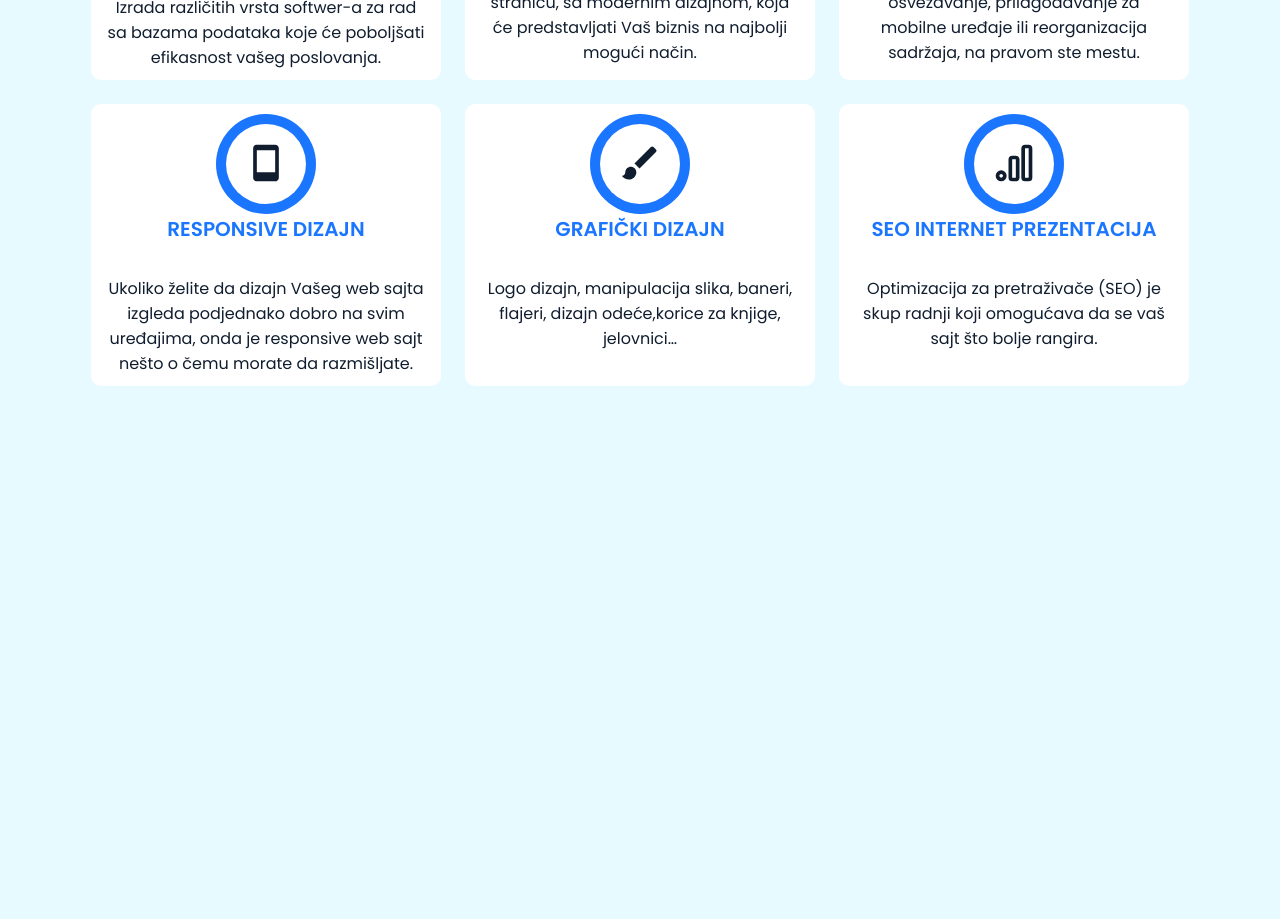
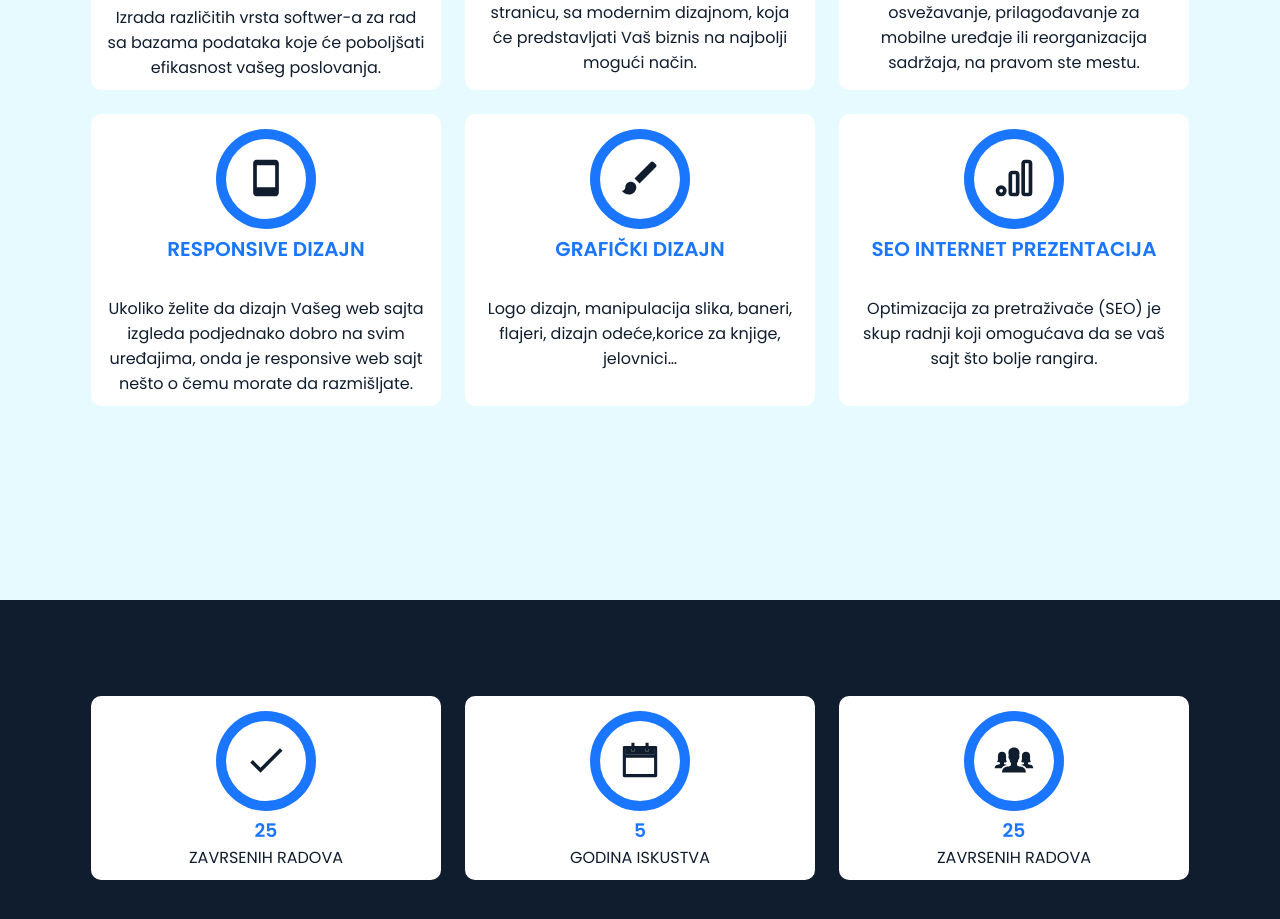
Before and after one commit to darko905/D2, a React (Create React App) app: page / in a window 1280 px wide. Shown: the part 1900-2819 px from the top of the page. Before the commit the page ends 2286 px from the top, so only its background shows below. Built offline with nearby package versions, Linux system fonts and the light colour scheme.

Commit message:
Created counter copmonents

```diff
--- a/src/App.js
+++ b/src/App.js
@@ -1,4 +1,5 @@
 import About from './components/About/About';
+import Counter from './components/Counter/Counter';
 import Header from './components/Header/Header';
 import Home from './components/Home/Home';
 import Service from './components/Service/Service';
@@ -12,6 +13,7 @@ function App() {
       <Home/>
       <About/>
       <Service/>
+      <Counter/>
     </main>
     </>
   );
--- /dev/null
+++ b/src/components/Counter/Counter.js
@@ -0,0 +1,46 @@
+import React from 'react'
+import { MdDone } from "react-icons/md";
+import { AiTwotoneCalendar } from "react-icons/ai";
+import { IoIosPeople } from "react-icons/io";
+const Counter = () => {
+  return (
+    <section className='section counter'>
+
+      <div className="counter__container container grid">
+
+        <div className="counter__content">
+            <div>
+                <span className='ico__circle'>
+                    <MdDone className='service__icons'/>
+                </span>
+
+                <h3 className='counter__title'>25</h3>
+            </div>
+            <p className='counter__descritpion'>ZAVRSENIH RADOVA</p>
+        </div>
+        <div className="counter__content">
+        <div>
+                <span className='ico__circle'>
+                    <AiTwotoneCalendar className='service__icons'/>
+                </span>
+
+                <h3 className='counter__title'>5</h3>
+            </div>
+            <p className='counter__descritpion'>GODINA ISKUSTVA</p>
+        </div>
+        <div className="counter__content">
+        <div>
+                <span className='ico__circle'>
+                    <IoIosPeople className='service__icons'/>
+                </span>
+
+                <h3 className='counter__title'>25</h3>
+            </div>
+            <p className='counter__descritpion'>ZAVRSENIH RADOVA</p>
+        </div>
+      </div>
+    </section>
+  )
+}
+
+export default Counter
--- a/src/styles/App.css
+++ b/src/styles/App.css
@@ -2,7 +2,6 @@
 @import url("https://fonts.googleapis.com/css2?family=Poppins:wght@400;500;600&display=swap");
 /*variables scss*/
 /*Colors*/
-/* --title-color: hsl(var(--hue), var(--sat), 20%); */
 /*Font*/
 /*Font weight*/
 /*Margins*/
@@ -148,7 +147,7 @@
     padding-top: 10rem;
   }
   .home__title {
-    font-size: 2.5rem;
+    font-size: 1.5rem;
   }
 }
 .about__container {
@@ -188,7 +187,7 @@
   }
 }
 .service {
-  height: 90vh;
+  height: 130vh;
 }
 
 .ico__circle {
@@ -197,12 +196,55 @@
   font-size: 2rem;
   border-radius: 50%;
   line-height: 3.75;
-  margin: 10px auto;
+  margin: 15px auto;
   text-align: center;
   box-shadow: 0 0 0 10px hsl(216deg, 100%, 55%);
   display: block;
+  cursor: pointer;
+  color: #1e1e1e;
 }
 
+.ico__circle:hover {
+  background-color: hsl(216deg, 100%, 55%);
+  color: white;
+  box-shadow: 0 0 0 10px hsl(197deg, 100%, 31%);
+  transition: all 500ms ease;
+}
+
+.ico__circle:hover .service__icons {
+  color: white;
+  animation: shake 0.5s;
+}
+
+@keyframes shake {
+  10% {
+    transform: rotate(15deg);
+  }
+  20% {
+    transform: rotate(50deg);
+  }
+  30% {
+    transform: rotate(80deg);
+  }
+  40% {
+    transform: rotate(110deg);
+  }
+  50% {
+    transform: rotate(140deg);
+  }
+  60% {
+    transform: rotate(180deg);
+  }
+  70% {
+    transform: rotate(250deg);
+  }
+  90% {
+    transform: rotate(300deg);
+  }
+  100% {
+    transform: rotate(360deg);
+  }
+}
 .service__container {
   grid-template-columns: repeat(3, 350px);
   justify-content: center;
@@ -243,6 +285,25 @@
     grid-template-columns: 1fr;
   }
 }
+.counter {
+  height: 40vh;
+  background-color: hsl(213deg, 49%, 12%);
+  padding-top: 4rem;
+}
+
+.counter__container {
+  grid-template-columns: repeat(3, 350px);
+  justify-content: center;
+  gap: 3rem;
+}
+
+.counter__content {
+  text-align: center;
+  background-color: #fff;
+  border-radius: 10px;
+  padding: 10px 15px;
+}
+
 /*Base*/
 * {
   margin: 0;
--- a/src/styles/App.scss
+++ b/src/styles/App.scss
@@ -6,6 +6,7 @@
 @import './home';
 @import './about';
 @import './service';
+@import './counter';
 
 
 
--- /dev/null
+++ b/src/styles/_counter.scss
@@ -0,0 +1,21 @@
+
+.counter{
+    height: 40vh;
+    background-color: $title-color-dark;
+    padding-top: 4rem;
+
+}
+.counter__container{
+    grid-template-columns: repeat(3, 350px);
+    justify-content: center;
+    gap: 3rem;
+
+
+}
+
+.counter__content{
+    text-align: center;
+    background-color: $white-color;
+    border-radius: 10px;
+    padding: 10px 15px;
+}
--- a/src/styles/_home.scss
+++ b/src/styles/_home.scss
@@ -40,7 +40,7 @@
         }
 
         &__title{
-            font-size: 2.5rem;
+            font-size: 1.5rem;
         }
     }
 
--- a/src/styles/_service.scss
+++ b/src/styles/_service.scss
@@ -1,10 +1,5 @@
 .service{
-    // background-image: url('../assets/paper.webp');
-    // background-size: cover;
-    // background-repeat: no-repeat;
-    // background-attachment: fixed;
-    // background-size: 100% 100%;
-    height: 90vh;
+    height: 130vh;
 }
 
 .ico__circle {
@@ -13,10 +8,53 @@
     font-size: 2rem;
     border-radius: 50%;
     line-height: 3.75;
-    margin: 10px auto;
+    margin: 15px auto;
     text-align: center;
     box-shadow: 0 0 0 10px $title-color;
     display: block;
+    cursor: pointer;
+    color: #1e1e1e;
+}
+.ico__circle:hover{
+    background-color: $title-color;
+    color: white;
+    box-shadow: 0 0 0 10px $subtitle-color;
+    transition: all 500ms ease;
+}
+.ico__circle:hover .service__icons{
+    color: white;
+    animation: shake 0.5s;
+}
+
+@keyframes shake{
+    10%{
+        transform: rotate(15deg);
+    }
+    20%{
+        transform: rotate(50deg);
+    }
+    30%{
+        transform: rotate(80deg);
+    }
+    40%{
+        transform: rotate(110deg);
+    }
+    50%{
+        transform: rotate(140deg);
+    }
+    60%{
+        transform: rotate(180deg);
+    }
+    70%{
+        transform: rotate(250deg);
+    }
+    90%{
+        transform: rotate(300deg);
+    }
+    100%{
+        transform: rotate(360deg);
+    }
+
 }
 .service__container{
     grid-template-columns: repeat(3, 350px);
@@ -25,6 +63,7 @@
 
 
 }
+
 .service__content{
     text-align: center;
     background-color: $white-color;
@@ -35,7 +74,6 @@
 .service__icons{
     font-size: 4rem;
     padding: 10px;
-    // margin-bottom: $mb-1;
     color: $text-color;
 }
 .service__title{
--- a/src/styles/_variables.scss
+++ b/src/styles/_variables.scss
@@ -5,9 +5,6 @@
 $header-height: 6rem;
 
 /*Colors*/
-$hue: 0;
-$sat: 0%;
-/* --title-color: hsl(var(--hue), var(--sat), 20%); */
 $title-color: hsl(216, 100%, 55%);
 $subtitle-color: hsl(197, 100%, 31%);
 $title-color-dark: hsl(213, 49%, 12%);
```
Also changed, not shown: 1 other file (tests, documents, lock files or other folders).
